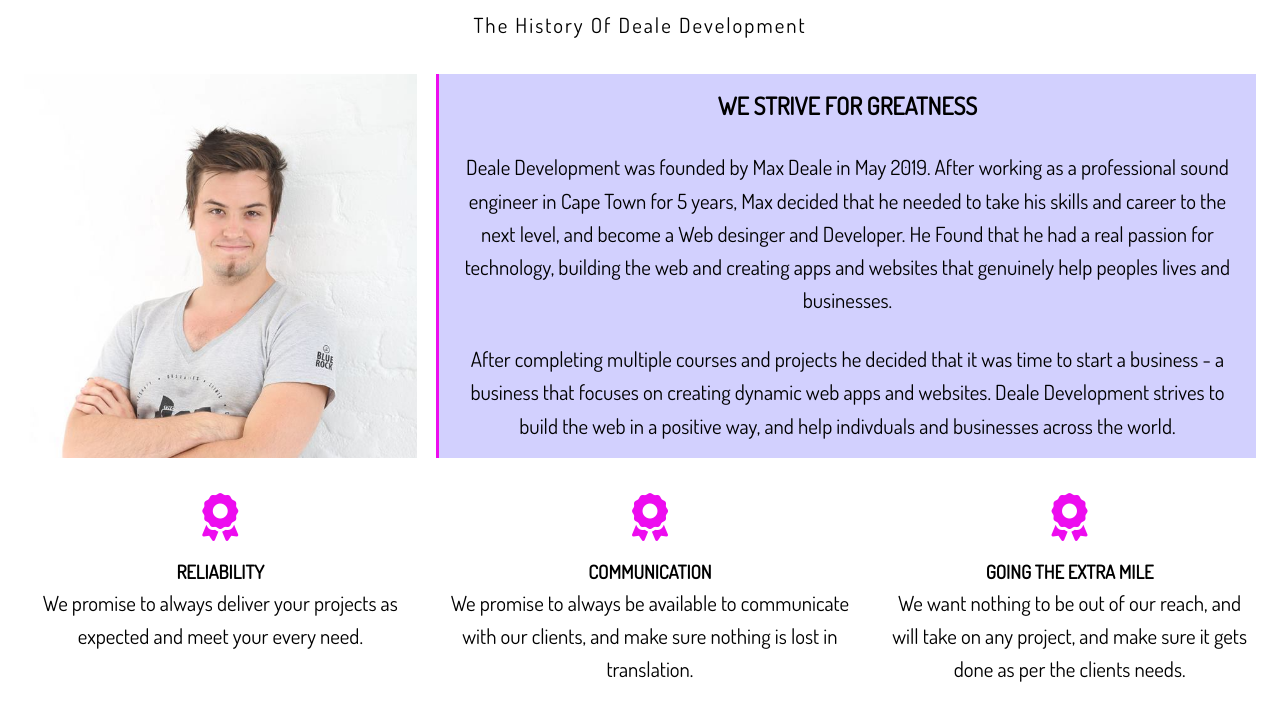
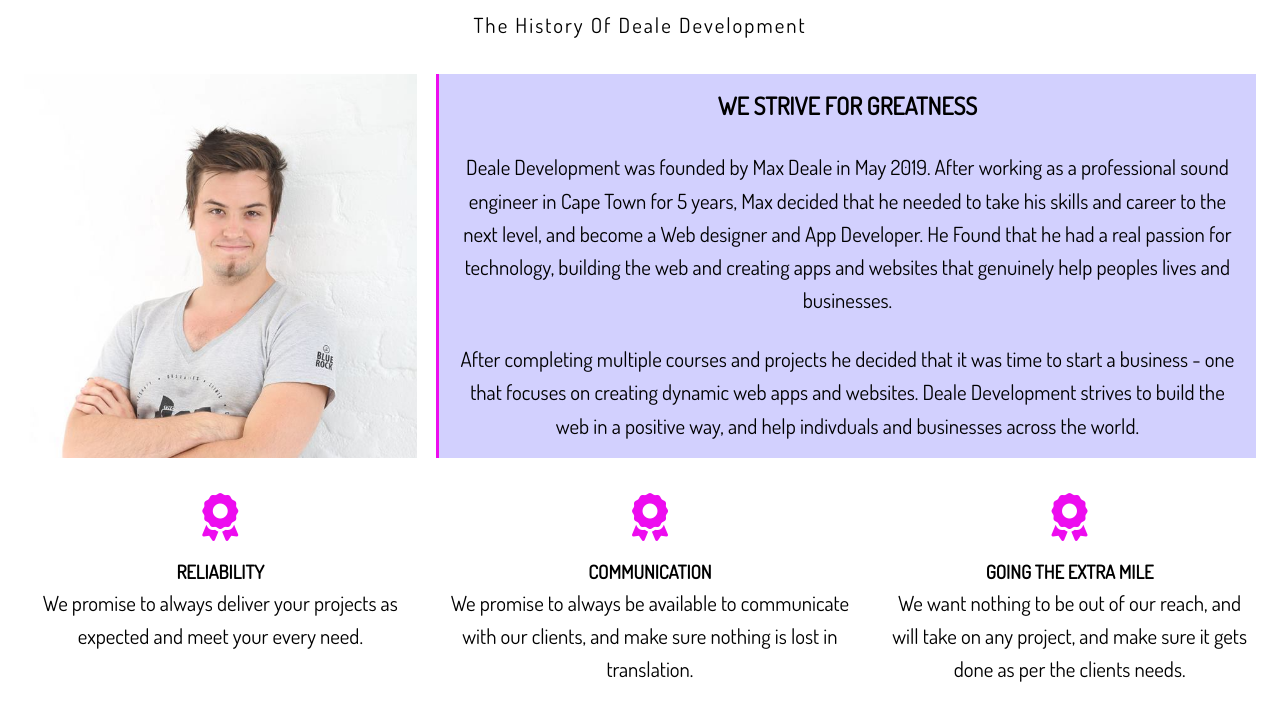
Before and after one commit to MaxDeale/dealeDevelopment, a website: page about.html in a window 1280 px wide. Shown: the part 395-1097 px from the top of the page. Drawn offline with Linux system fonts and the light colour scheme; a web font is replaced by a local one.

Commit message:
Add files via upload

```diff
--- a/about.html
+++ b/about.html
@@ -49,14 +49,15 @@
                     <p>
                         Deale Development was founded by Max Deale in May 2019. After working as a professional sound
                         engineer in Cape Town for 5 years, Max decided that he needed to take his skills and career to
-                        the next level, and become a Web desinger and Developer. He Found that he had a real passion for
+                        the next level, and become a Web designer and App Developer. He Found that he had a real passion
+                        for
                         technology, building the web and creating apps and websites that genuinely help peoples lives
                         and businesses.
                     </p>
                     <br>
                     <p>
                         After completing multiple courses and projects he decided that it was time to start a business -
-                        a business that focuses on creating dynamic web apps and websites. Deale Development strives to
+                        one that focuses on creating dynamic web apps and websites. Deale Development strives to
                         build the web in a positive way, and help indivduals and businesses across the world.
                     </p>
                 </div>
```
